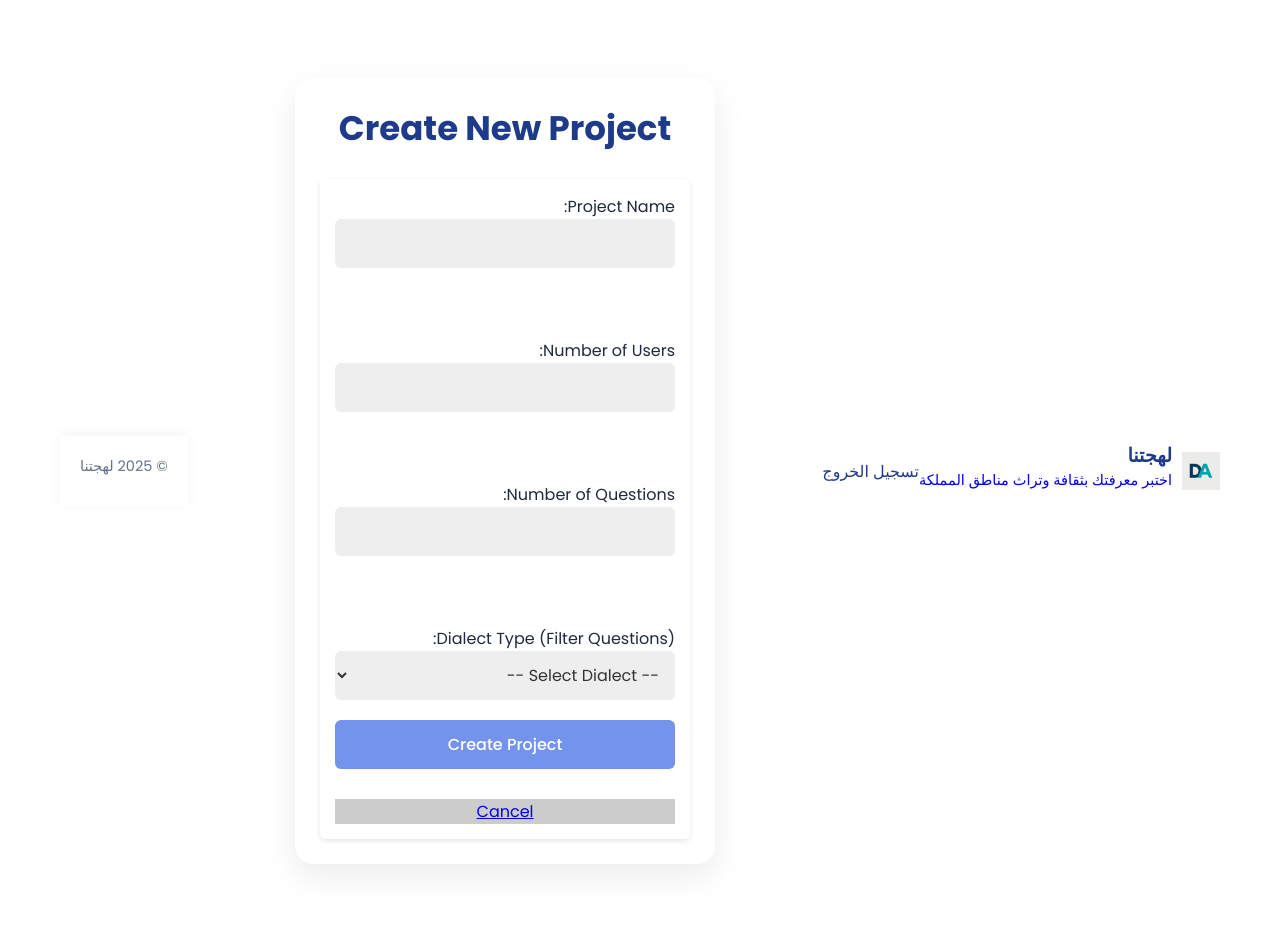
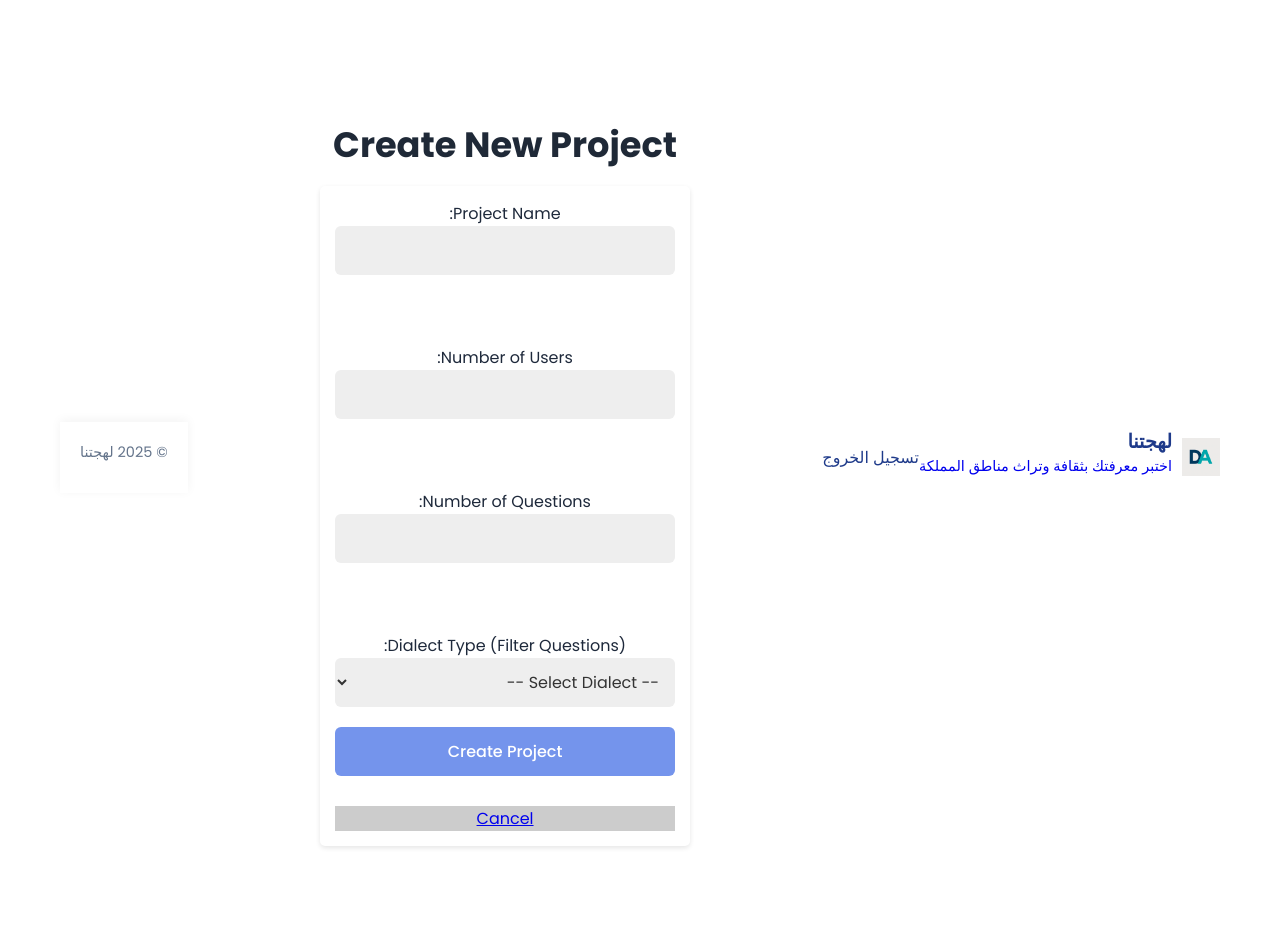
Before and after one commit to AmrBinMohmmad/Turath, a PHP site: page /create_project.php in a window 1280 px wide. After the commit the page ends 848 px from the top, so only its background shows below. Run offline with PHP 8.4, Linux system fonts and the light colour scheme; data comes from the database, SQL or seed files in the repository; data that the repository does not hold is empty.

Commit message:
Change main class from 'types-wrapper' to 'hero'

```diff
--- a/create_project.php
+++ b/create_project.php
@@ -78,9 +78,9 @@ if($_SERVER['REQUEST_METHOD']==='POST'){
     <a href="logout.php">تسجيل الخروج</a>
   </nav>
 
-<main class="types-wrapper">
+<main class="hero">
 
-  <div class="admin-wrapper">
+  <div class="hero-content">
     <h2>Create New Project</h2>
     <form method="post" class="card">
         <label>Project Name:<br><input type="text" name="card_name" required></label><br><br>
```
